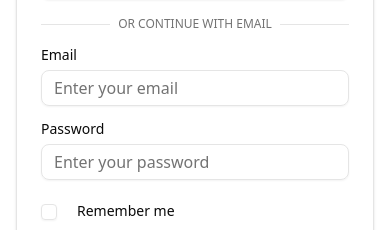
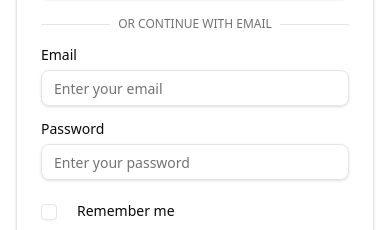
Before and after one commit to dangph12/fitness-website-mern-stack, a React (Vite) app in the folder client/: page /auth/login in a window 390 px wide. Shown: the part 315-545 px from the top of the page. Built offline with nearby package versions, Linux system fonts and the light colour scheme; no server answers.

Commit message:
feat: create input ui

```diff
--- a/client/src/components/ui/input.jsx
+++ b/client/src/components/ui/input.jsx
@@ -2,20 +2,19 @@ import * as React from 'react';
 
 import { cn } from '~/lib/utils';
 
-function Input({ className, type, ...props }) {
+const Input = React.forwardRef(({ className, type, ...props }, ref) => {
   return (
     <input
       type={type}
-      data-slot='input'
       className={cn(
-        'file:text-foreground placeholder:text-muted-foreground selection:bg-primary selection:text-primary-foreground dark:bg-input/30 border-input flex h-9 w-full min-w-0 rounded-md border bg-transparent px-3 py-1 text-base shadow-xs transition-[color,box-shadow] outline-none file:inline-flex file:h-7 file:border-0 file:bg-transparent file:text-sm file:font-medium disabled:pointer-events-none disabled:cursor-not-allowed disabled:opacity-50 md:text-sm',
-        'focus-visible:border-ring focus-visible:ring-ring/50 focus-visible:ring-[3px]',
-        'aria-invalid:ring-destructive/20 dark:aria-invalid:ring-destructive/40 aria-invalid:border-destructive',
+        'flex h-9 w-full rounded-md border border-input bg-transparent px-3 py-1 text-sm shadow-sm transition-colors file:border-0 file:bg-transparent file:text-sm file:font-medium placeholder:text-muted-foreground focus-visible:outline-none focus-visible:ring-1 focus-visible:ring-ring disabled:cursor-not-allowed disabled:opacity-50 overflow-hidden',
         className
       )}
+      ref={ref}
       {...props}
     />
   );
-}
+});
+Input.displayName = 'Input';
 
 export { Input };
```
